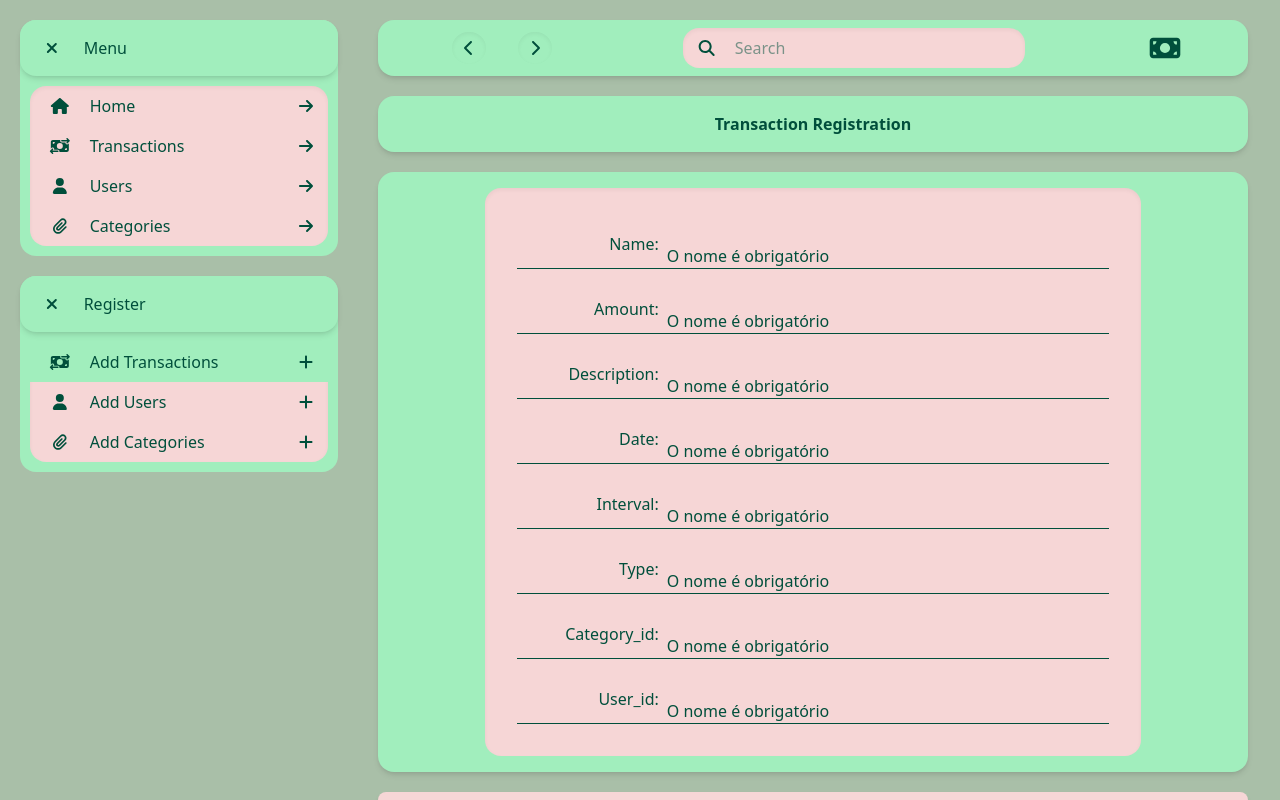
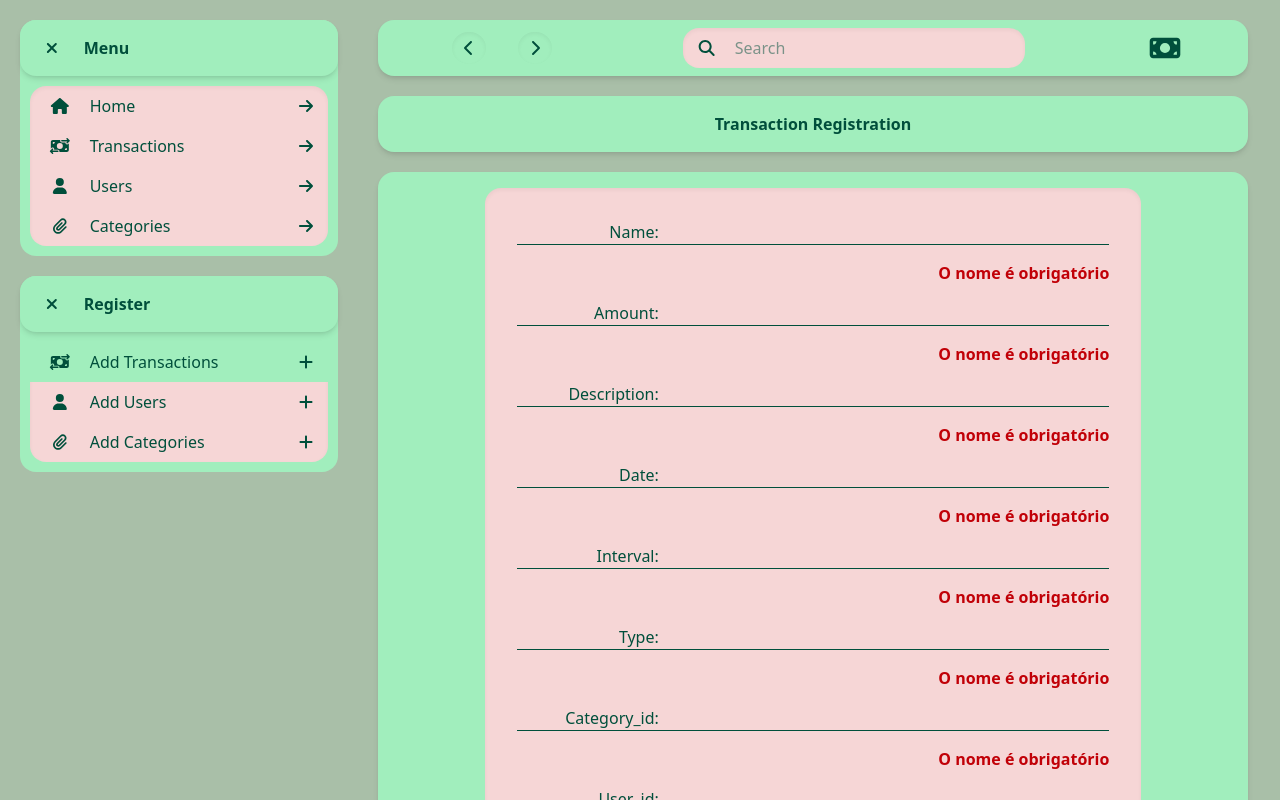
Before and after one commit to Leonardo-Luz/expenses-management, a React (Vite) app in the folder packages/client/: page /register/transactions in a window 1280 px wide. Both pictures are taken after typing "Sample", "Sample", "Sample", "Sample", "Sample", "Sample" into the empty fields and a click on the button "Submit". Shown: the top 800 px of the page. Built offline with nearby package versions, Linux system fonts and the light colour scheme; no server answers.

Commit message:
feat: add form error style

```diff
--- a/packages/client/src/components/DropMenu.tsx
+++ b/packages/client/src/components/DropMenu.tsx
@@ -1,4 +1,4 @@
-import { MouseEvent, ReactNode, useEffect, useRef, useState } from "react"
+import { ReactNode, useEffect, useRef, useState } from "react"
 import { FontAwesomeIcon } from '@fortawesome/react-fontawesome'
 import { faBars, faXmark, IconDefinition } from '@fortawesome/free-solid-svg-icons'
 import { NavLink } from "react-router-dom"
@@ -13,7 +13,7 @@ type dropMenuElementProps = {
 export const DropMenuElement = ({ icon, actionIcon, title, to }: dropMenuElementProps) => {
   return <NavLink to={to} className={({ isActive }) => isActive ?
     'flex w-full transition-transform bg-mint-500 cursor-auto' :
-    'flex w-full transition-transform hover:bg-mint-500 hover:rounded-2xl hover:scale-104 hover:z-10 hover:shadow-md'
+    'flex w-full transition-transform hover:bg-mint-500 hover:rounded-2xl hover:scale-106 hover:z-10 hover:shadow-md'
   }>
     <li className="py-2 w-full flex items-center">
       <FontAwesomeIcon className="w-[20%]" icon={icon} /> <p className="w-[70%]">{title}</p> {actionIcon && <FontAwesomeIcon icon={actionIcon} />}
@@ -51,7 +51,7 @@ export const DropMenu = ({ children, title, open }: dropMenuProps) => {
 
   return (
     <details ref={menu} className="m-5 rounded-2xl bg-mint-500">
-      <summary onClick={toggleMenuHandler} className="py-4 w-full  rounded-2xl bg-mint-500 marker:content-none cursor-pointer shadow-md"><FontAwesomeIcon className="w-[20%]" icon={icon} />{title}</summary>
+      <summary onClick={toggleMenuHandler} className="font-bold py-4 w-full  rounded-2xl bg-mint-500 marker:content-none cursor-pointer shadow-md"><FontAwesomeIcon className="w-[20%] font-bold" icon={icon} />{title}</summary>
       <div className="p-2.5 ">
         <ul className="inset-shadow-sm rounded-2xl  bg-peach-500 ">
           {children}
--- a/packages/client/src/routes/CategoriesRegister.route.tsx
+++ b/packages/client/src/routes/CategoriesRegister.route.tsx
@@ -7,7 +7,7 @@ import axios from "axios";
 
 const formSchema = z.object({
   name: z.string()
-    .min(1, 'O nome é obrigatório')
+    .min(1, 'Name is required!')
 })
 
 type formData = z.infer<typeof formSchema>
@@ -37,17 +37,17 @@ export const CategoriesRegister = () => {
         <FormElement title="Name">
           <input
             type="text"
-            className="outline-none w-full"
+            className={`outline-none w-full ${errors.name ? 'text-red-700' : ''}`}
             autoComplete="off"
             {...register('name')}
           />
-          {
-            errors.name &&
-            <span>
-              {errors.name.message}
-            </span>
-          }
         </FormElement>
+        {
+          errors.name &&
+          <span className="text-right text-red-700 font-bold">
+            {errors.name.message}
+          </span>
+        }
       </Form>
     </>
   )
--- a/packages/client/src/routes/TransactionsRegister.route.tsx
+++ b/packages/client/src/routes/TransactionsRegister.route.tsx
@@ -38,115 +38,115 @@ export const TransactionsRegister = () => {
         <FormElement title="Name">
           <input
             type="text"
-            className="outline-none w-full"
+            className={`outline-none w-full ${errors.name ? 'text-red-700' : ''}`}
             autoComplete="off"
             {...register('name')}
           />
+        </FormElement>
         {
           errors.name &&
-            <span>
+          <span className="text-right text-red-700 font-bold">
             {errors.name.message}
           </span>
         }
-        </FormElement>
         <FormElement title="Amount">
           <input
             type="text"
-            className="outline-none w-full"
+            className={`outline-none w-full ${errors.name ? 'text-red-700' : ''}`}
             autoComplete="off"
             {...register('name')}
           />
+        </FormElement>
         {
           errors.name &&
-            <span>
+          <span className="text-right text-red-700 font-bold">
             {errors.name.message}
           </span>
         }
-        </FormElement>
         <FormElement title="Description">
           <input
             type="text"
-            className="outline-none w-full"
+            className={`outline-none w-full ${errors.name ? 'text-red-700' : ''}`}
             autoComplete="off"
             {...register('name')}
           />
+        </FormElement>
         {
           errors.name &&
-            <span>
+          <span className="text-right text-red-700 font-bold">
             {errors.name.message}
           </span>
         }
-        </FormElement>
         <FormElement title="Date">
           <input
             type="text"
-            className="outline-none w-full"
+            className={`outline-none w-full ${errors.name ? 'text-red-700' : ''}`}
             autoComplete="off"
             {...register('name')}
           />
+        </FormElement>
         {
           errors.name &&
-            <span>
+          <span className="text-right text-red-700 font-bold">
             {errors.name.message}
           </span>
         }
-        </FormElement>
         <FormElement title="Interval">
           <input
             type="text"
-            className="outline-none w-full"
+            className={`outline-none w-full ${errors.name ? 'text-red-700' : ''}`}
             autoComplete="off"
             {...register('name')}
           />
+        </FormElement>
         {
           errors.name &&
-            <span>
+          <span className="text-right text-red-700 font-bold">
             {errors.name.message}
           </span>
         }
-        </FormElement>
         <FormElement title="Type">
           <input
             type="text"
-            className="outline-none w-full"
+            className={`outline-none w-full ${errors.name ? 'text-red-700' : ''}`}
             autoComplete="off"
             {...register('name')}
           />
+        </FormElement>
         {
           errors.name &&
-            <span>
+          <span className="text-right text-red-700 font-bold">
             {errors.name.message}
           </span>
         }
-        </FormElement>
         <FormElement title="Category_id">
           <input
             type="text"
-            className="outline-none w-full"
+            className={`outline-none w-full ${errors.name ? 'text-red-700' : ''}`}
             autoComplete="off"
             {...register('name')}
           />
+        </FormElement>
         {
           errors.name &&
-            <span>
+          <span className="text-right text-red-700 font-bold">
             {errors.name.message}
           </span>
         }
-        </FormElement>
         <FormElement title="User_id">
           <input
             type="text"
-            className="outline-none w-full"
+            className={`outline-none w-full ${errors.name ? 'text-red-700' : ''}`}
             autoComplete="off"
             {...register('name')}
           />
+        </FormElement>
         {
           errors.name &&
-            <span>
+          <span className="text-right text-red-700 font-bold">
             {errors.name.message}
           </span>
         }
-        </FormElement>
       </Form>
     </>
   )
--- a/packages/client/src/routes/UsersRegister.route.tsx
+++ b/packages/client/src/routes/UsersRegister.route.tsx
@@ -40,45 +40,45 @@ export const UsersRegister = () => {
         <FormElement title="Name">
           <input
             type="text"
-            className="outline-none w-full"
+            className={`outline-none w-full ${errors.name ? 'text-red-700' : ''}`}
             autoComplete="off"
             {...register('name')}
           />
+        </FormElement>
         {
           errors.name &&
-            <span>
+          <span className="text-right text-red-700 font-bold">
             {errors.name.message}
           </span>
         }
-        </FormElement>
         <FormElement title="Email">
           <input
             type="text"
-            className="outline-none w-full"
+            className={`outline-none w-full ${errors.name ? 'text-red-700' : ''}`}
             autoComplete="off"
             {...register('email')}
           />
+        </FormElement>
         {
           errors.email &&
-            <span>
+          <span className="text-right text-red-700 font-bold">
             {errors.email.message}
           </span>
         }
-        </FormElement>
         <FormElement title="Cellphone">
           <input
             type="text"
-            className="outline-none w-full"
+            className={`outline-none w-full ${errors.name ? 'text-red-700' : ''}`}
             autoComplete="off"
             {...register('cellphone')}
           />
+        </FormElement>
         {
           errors.cellphone &&
-            <span>
+          <span className="text-right text-red-700 font-bold">
             {errors.cellphone.message}
           </span>
         }
-        </FormElement>
       </Form>
     </>
   )
```
Lines whose indentation alone changed are shown as unchanged.
